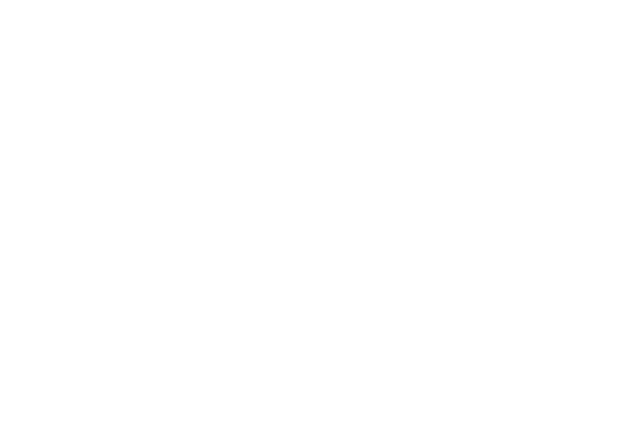
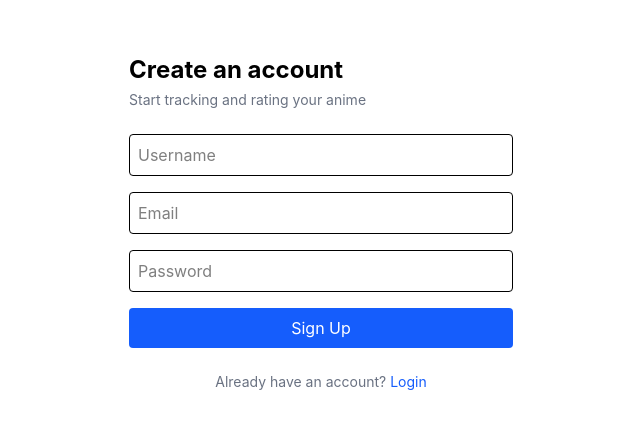
Before and after one commit to Manny23V/Personal-Project, a React (Vite) app: page /signup in a window 1280 px wide. Before the commit this address had no page. Shown: the part 177-606 px from the top of the page, without its empty margins (319-959 px from the left). Built offline with nearby package versions, Linux system fonts and the light colour scheme.

Commit message:
implemented create account

```diff
--- a/src/components/LoginForm.jsx
+++ b/src/components/LoginForm.jsx
@@ -26,7 +26,7 @@ export default function LoginForm() {
             return
         }
 
-        navigate('/dashboard')
+        navigate('/')
     }
 
     return (
--- a/src/components/SignUpForm.jsx
+++ b/src/components/SignUpForm.jsx
@@ -38,7 +38,7 @@ export default function SignUpForm() {
             return
         }
 
-        navigate('/dashboard')
+        navigate('/')
     }
 
     return (
--- a/src/main.jsx
+++ b/src/main.jsx
@@ -3,12 +3,16 @@ import { createRoot } from "react-dom/client";
 import { BrowserRouter, Routes, Route } from "react-router";
 import "./index.css";
 import App from "./App.jsx";
+import SignUpPage from "./pages/SignUpPage.jsx";
+import LoginPage from "./pages/LoginPage.jsx";
 
 createRoot(document.getElementById("root")).render(
   <StrictMode>
     <BrowserRouter>
       <Routes>
         <Route path="/" element={<App />} />
+        <Route path="/signup" element={<SignUpPage />} />
+        <Route path="/login" element={<LoginPage />} />
       </Routes>
     </BrowserRouter>
   </StrictMode>,
```
